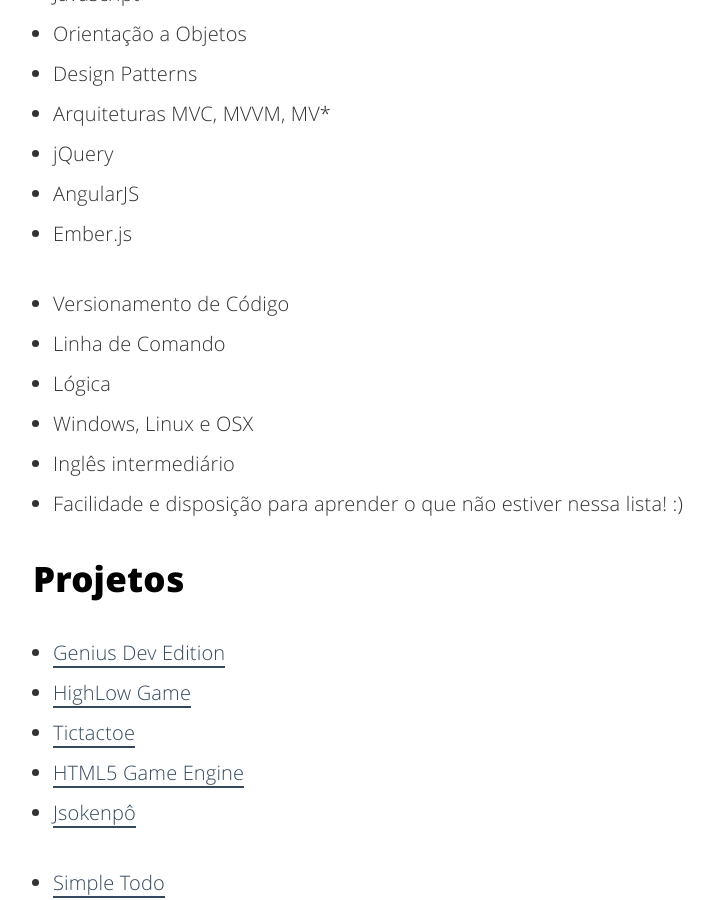
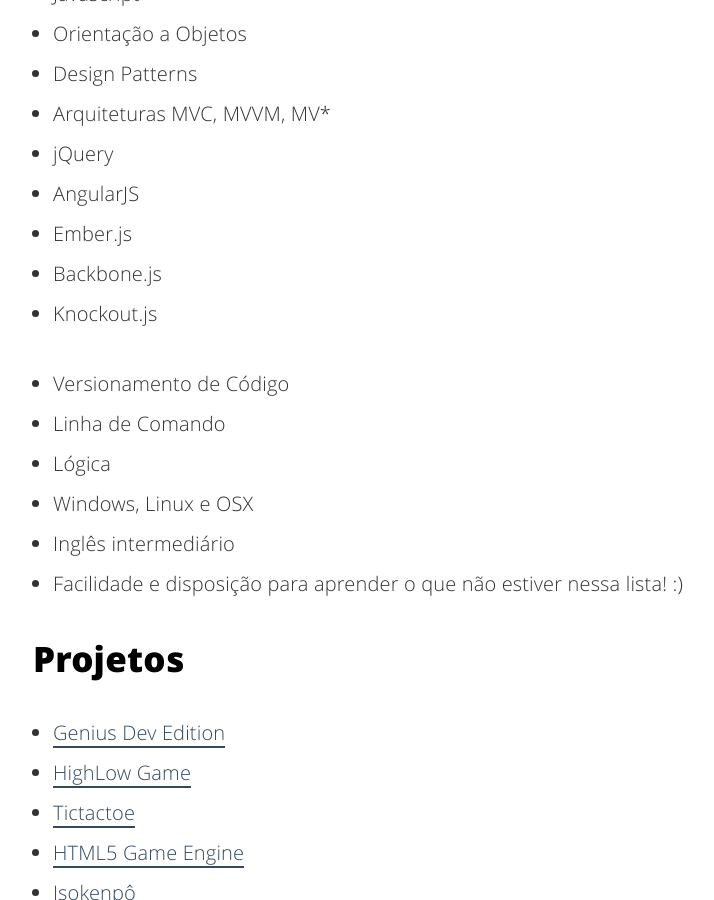
Before and after one commit to cauequeiroz/cauequeiroz.github.io, a Jekyll site: the page built from about.html, in a window 1280 px wide and 900 px high, scrolled down 2174 px. Shown: the whole window, without its empty margins (227-941 px from the left). Built offline with Jekyll 4.4.1, drawn with Linux system fonts in a browser that asks for light colours.

Commit message:
Update about

```diff
--- a/about.html
+++ b/about.html
@@ -31,6 +31,8 @@
     <li>jQuery</li>
     <li>AngularJS</li>
     <li>Ember.js</li>
+    <li>Backbone.js</li>
+    <li>Knockout.js</li>
 </ul>
 <ul class="skill-list">
     <li>Versionamento de Código</li>
```
